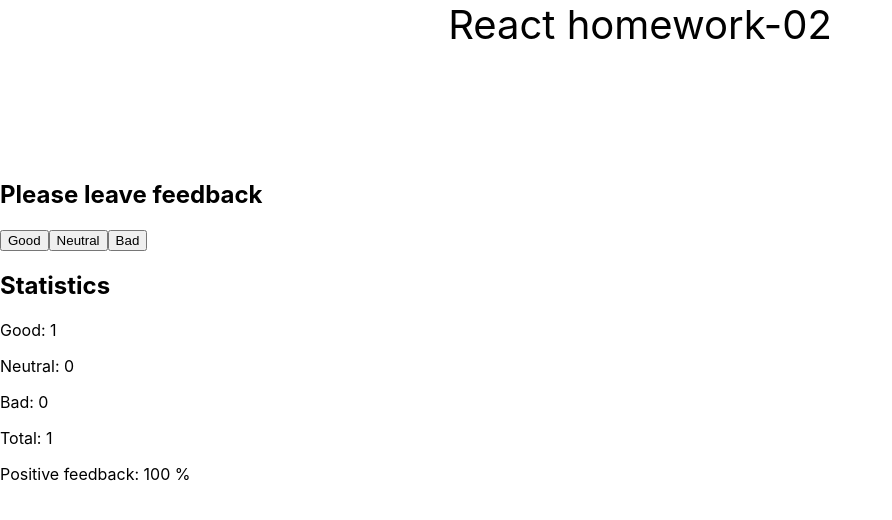
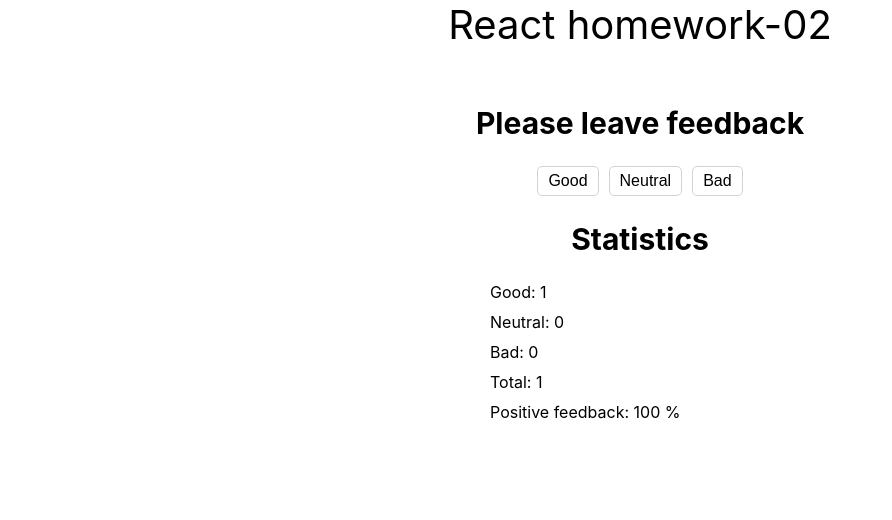
Before and after one commit to MDProjectMT/goit-react-hw-02-feedback, a React (Create React App) app: page / in a window 1280 px wide. Both pictures are taken after a click on the button "Good". Shown: the top 520 px of the page, without its empty margins (0-892 px from the left). Built offline with nearby package versions, Linux system fonts and the light colour scheme.

Commit message:
react goit hw-02 update scss

```diff
--- a/package.json
+++ b/package.json
@@ -1,8 +1,8 @@
 {
-  "name": "react-homework-template",
+  "name": "goit-react-hw-02-feedback",
   "version": "0.1.0",
   "private": true,
-  "homepage": "https://goitacademy.github.io/react-homework-template/",
+  "homepage": "https://goitacademy.github.io/goit-react-hw-02-feedback/",
   "dependencies": {
     "@testing-library/jest-dom": "^5.16.3",
     "@testing-library/react": "^12.1.4",
--- a/src/components/App.jsx
+++ b/src/components/App.jsx
@@ -4,7 +4,7 @@ export const App = () => {
     <>
       <div
         style={{
-          height: '20vh',
+          height: '10vh',
           display: 'flex',
           justifyContent: 'center',
           alignItems: 'flex-start',
--- a/src/components/FeedbackOptions/FeedbackOptions.jsx
+++ b/src/components/FeedbackOptions/FeedbackOptions.jsx
@@ -1,7 +1,13 @@
+import styles from './FeedbackOptions.module.scss';
+
 const FeedbackOptions = ({ options, onLeaveFeedback }) => (
-  <div>
+  <div className={styles.divbutton}>
     {options.map(option => (
-      <button key={option} onClick={() => onLeaveFeedback(option)}>
+      <button
+        className={styles.button}
+        key={option}
+        onClick={() => onLeaveFeedback(option)}
+      >
         {option[0].toUpperCase() + option.slice(1)}
       </button>
     ))}
--- /dev/null
+++ b/src/components/FeedbackOptions/FeedbackOptions.module.scss
@@ -0,0 +1,20 @@
+.divbutton {
+  display: flex;
+  gap: 10px;
+  justify-content: center;
+  align-items: center;
+}
+
+.button {
+  background-color: white;
+  border: 0.2px lightgray solid;
+  color: black;
+  font-size: 16px;
+  padding: 5px 10px;
+  cursor: pointer;
+  border-radius: 5px;
+}
+
+.button:hover {
+  background-color: #6699cc;
+}
--- a/src/components/Notification/Notification.jsx
+++ b/src/components/Notification/Notification.jsx
@@ -1,5 +1,11 @@
+import styles from './Notification.module.scss';
+
 const Notification = ({ message }) => {
-  return (message = 'There is no feedback');
+  return (
+    <div className={styles.notification}>
+      {(message = 'There is no feedback')}
+    </div>
+  );
 };
 
 export default Notification;
--- /dev/null
+++ b/src/components/Notification/Notification.module.scss
@@ -0,0 +1,3 @@
+.notification {
+  text-align: center;
+}
--- a/src/components/Section/Section.jsx
+++ b/src/components/Section/Section.jsx
@@ -1,6 +1,8 @@
+import styles from './Section.module.scss';
+
 const Section = ({ title, children }) => (
   <div>
-    <h2>{title}</h2>
+    <h2 className={styles.title}>{title}</h2>
     {children}
   </div>
 );
--- /dev/null
+++ b/src/components/Section/Section.module.scss
@@ -0,0 +1,6 @@
+.title {
+  display: flex;
+  align-items: center;
+  justify-content: center;
+  font-size: 30px;
+}
--- /dev/null
+++ b/src/components/Statistics/Statistic.module.scss
@@ -0,0 +1,12 @@
+.statistic {
+  display: flex;
+  flex-direction: column;
+  justify-content: center;
+  align-items: center;
+  p {
+    margin: 0;
+    width: 300px;
+    padding-bottom: 10px;
+    font-size: 16px;
+  }
+}
--- a/src/components/Statistics/Statistics.jsx
+++ b/src/components/Statistics/Statistics.jsx
@@ -1,11 +1,12 @@
 import Notification from 'components/Notification/Notification';
+import styles from './Statistic.module.scss';
 
 const Statistic = ({ good, neutral, bad, total, positivePercentage }) => {
   if (total === 0) {
-    return <Notification></Notification>;
+    return <Notification className={styles.notification}></Notification>;
   }
   return (
-    <div>
+    <div className={styles.statistic}>
       <p>Good: {good}</p>
       <p>Neutral: {neutral}</p>
       <p>Bad: {bad}</p>
```
